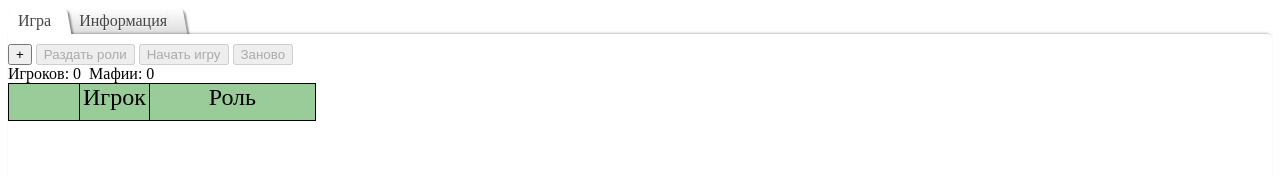
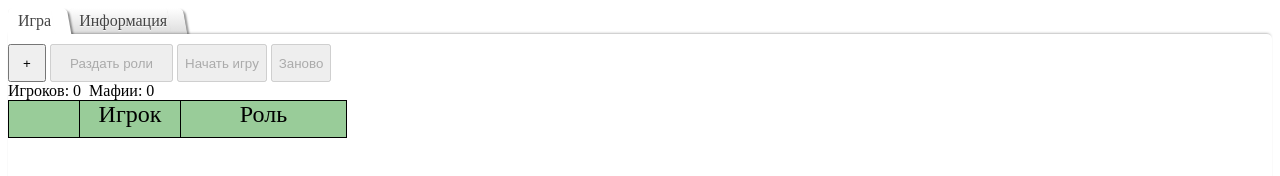
Before and after one commit to mef-t/mef-t.github.io, a plain HTML site: page index.html in a window 1280 px wide. Drawn offline with Linux system fonts and the light colour scheme.

Commit message:
Update main.css

```diff
--- a/main.css
+++ b/main.css
@@ -122,7 +122,8 @@
 	border-right:1px dotted #000;
 }
 .roundNight span input{
-	width: auto;
+	width:auto;
+	float:left;
 }
 .btnSelected{
 	font-weight:bold;
@@ -141,6 +142,15 @@
 	/*display:inline;*/
 }
 #dGameBtns{}
+#dGameBtns input{
+	height:38px;
+}
+#btnGamerAdd{
+	width:38px;
+}
+#btnSpreadRoles{
+	width:123px;
+}
 #dNums, #dNames, #dRoles, #dBtnRounds, .dRounds{
 	float:left;
 	height:auto;
@@ -157,7 +167,7 @@
 }
 #dNames{
 	width:auto;
-	min-width:50px;
+	min-width:100px;
 	text-align:left;
 	/*background:#aff;*/
 }
@@ -185,9 +195,6 @@
     height: 38px;
     width: 75px;
 }
-#btnNight{
-    margin-left: -4px;
-}
 #btnClear{
     width: auto;
 }
```
